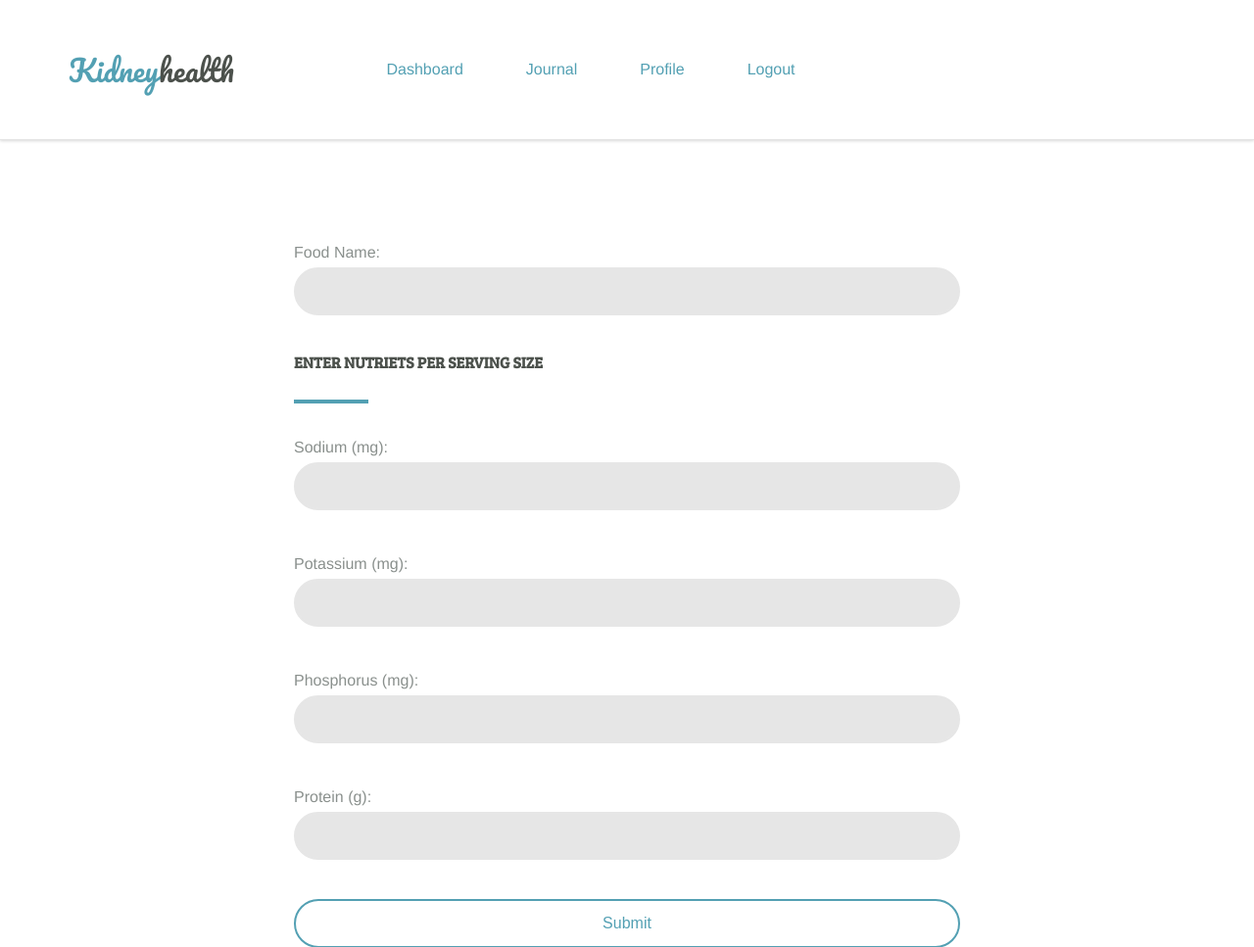
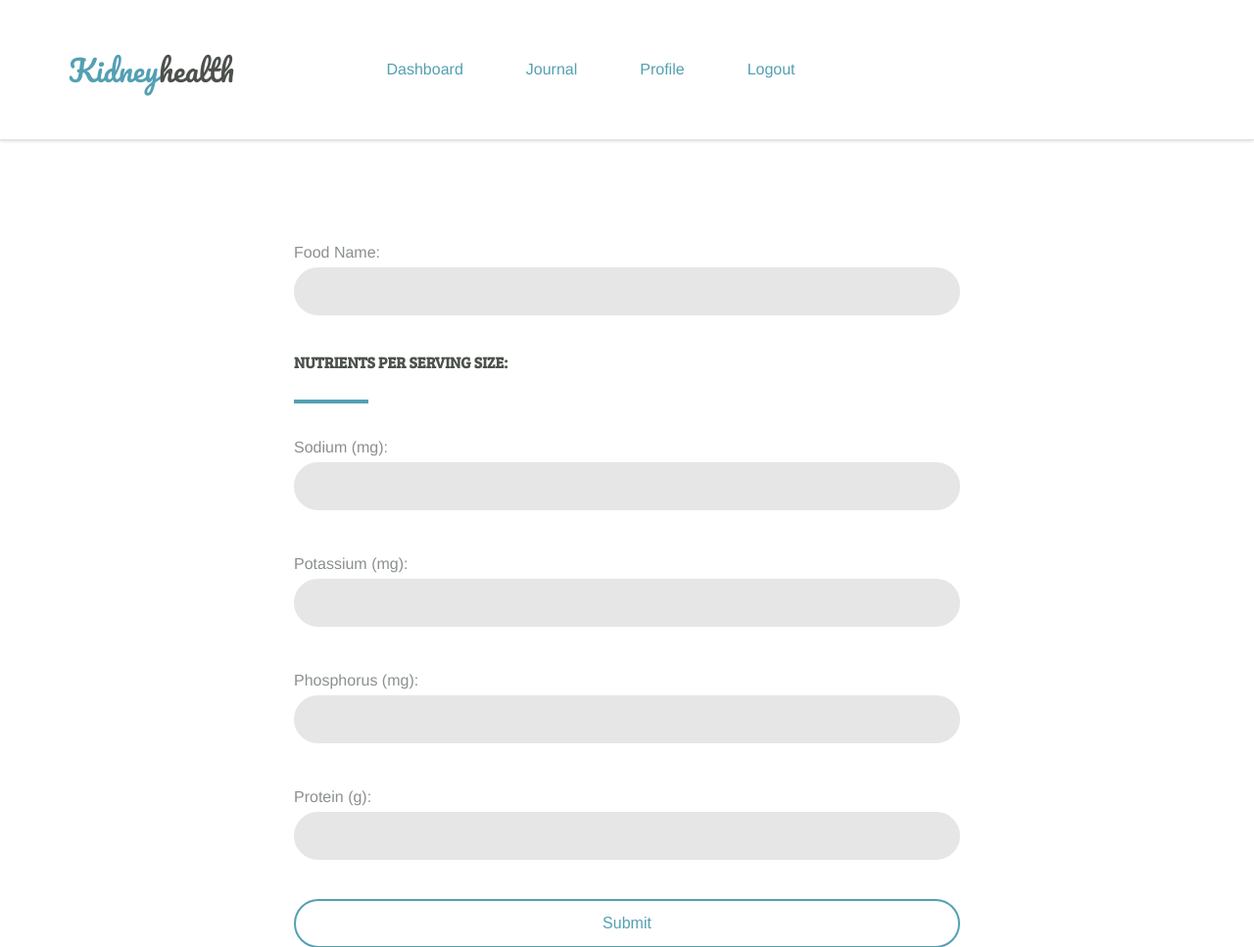
Before and after one commit to hannahmthomas1/INTEX2022, a Django app: page /addfood/ in a window 1280 px wide. Shown: the top 967 px of the page at 98% size. Run offline with Django 4.2, Linux system fonts and the light colour scheme; some libraries are stand-ins or nearby versions.

Commit message:
nutrients respelling

```diff
--- a/templates/addfood.html
+++ b/templates/addfood.html
@@ -7,7 +7,7 @@
         {% csrf_token %}
 
         Food Name: <input type="text" name="name"/><br/>
-        <h4>Enter nutriets per serving size</h4>
+        <h4>Nutrients per serving size:</h4>
         Sodium (mg): <input type="text" name="sodium"/><br/>
         Potassium (mg): <input type="text" name="potassium"/><br/>
         Phosphorus (mg): <input type="text" name="phosphorus"/><br/>
```
